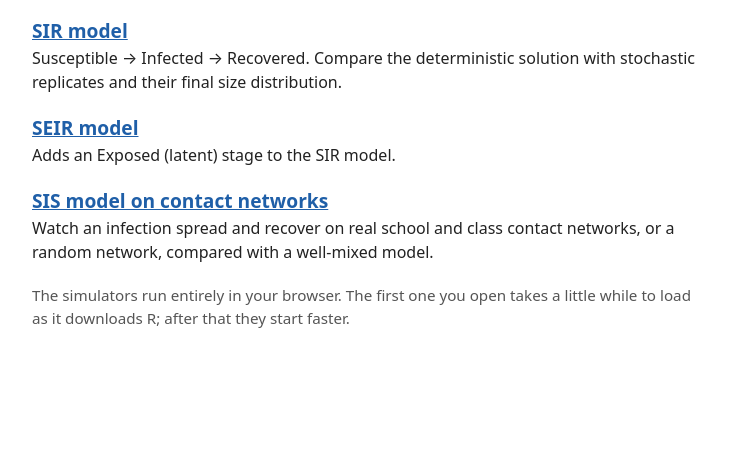
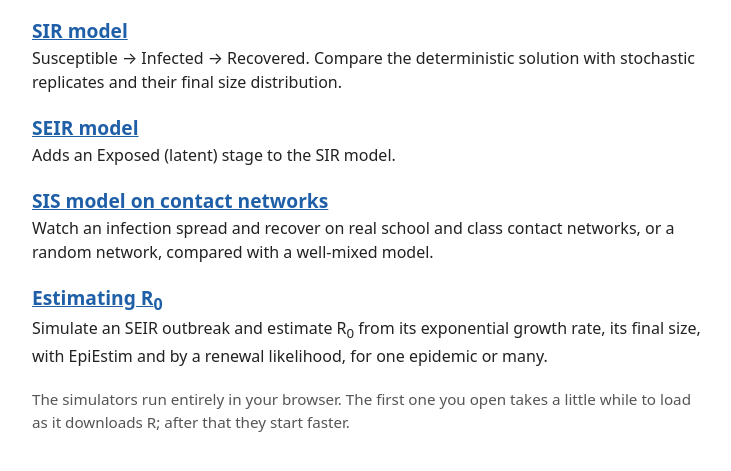
Before and after one commit to MonkeyMyshkin/epi_models, a plain HTML site: page site/index.html in a window 1280 px wide. Shown: the part 97-568 px from the top of the page, without its empty margins (272-1003 px from the left). Drawn offline with Linux system fonts and the light colour scheme.

Commit message:
Add Estimating R0 Shinylive app
New R0estimation app replacing the Excel R0 practical. It simulates an
SEIR outbreak with SimInf and estimates R0 by growth-rate regression
(daily incidence, prevalence or cumulative cases), final size, EpiEstim
and a renewal likelihood, for one epidemic or many replicates.

Also adds the app to the Shinylive export and site index, EpiEstim to
the deploy workflow, and ignores the old practical and plan files.

Co-Authored-By: Claude Opus 5.5 <noreply@anthropic.com>

```diff
--- a/site/index.html
+++ b/site/index.html
@@ -38,6 +38,12 @@
         Watch an infection spread and recover on real school and class contact
         networks, or a random network, compared with a well-mixed model.
       </li>
+      <li>
+        <a href="R0estimation/">Estimating R<sub>0</sub></a><br />
+        Simulate an SEIR outbreak and estimate R<sub>0</sub> from its
+        exponential growth rate, its final size, with EpiEstim and by a renewal
+        likelihood, for one epidemic or many.
+      </li>
     </ul>
     <p class="note">
       The simulators run entirely in your browser. The first one you open takes
```
Also changed, not shown: 4 other files.
